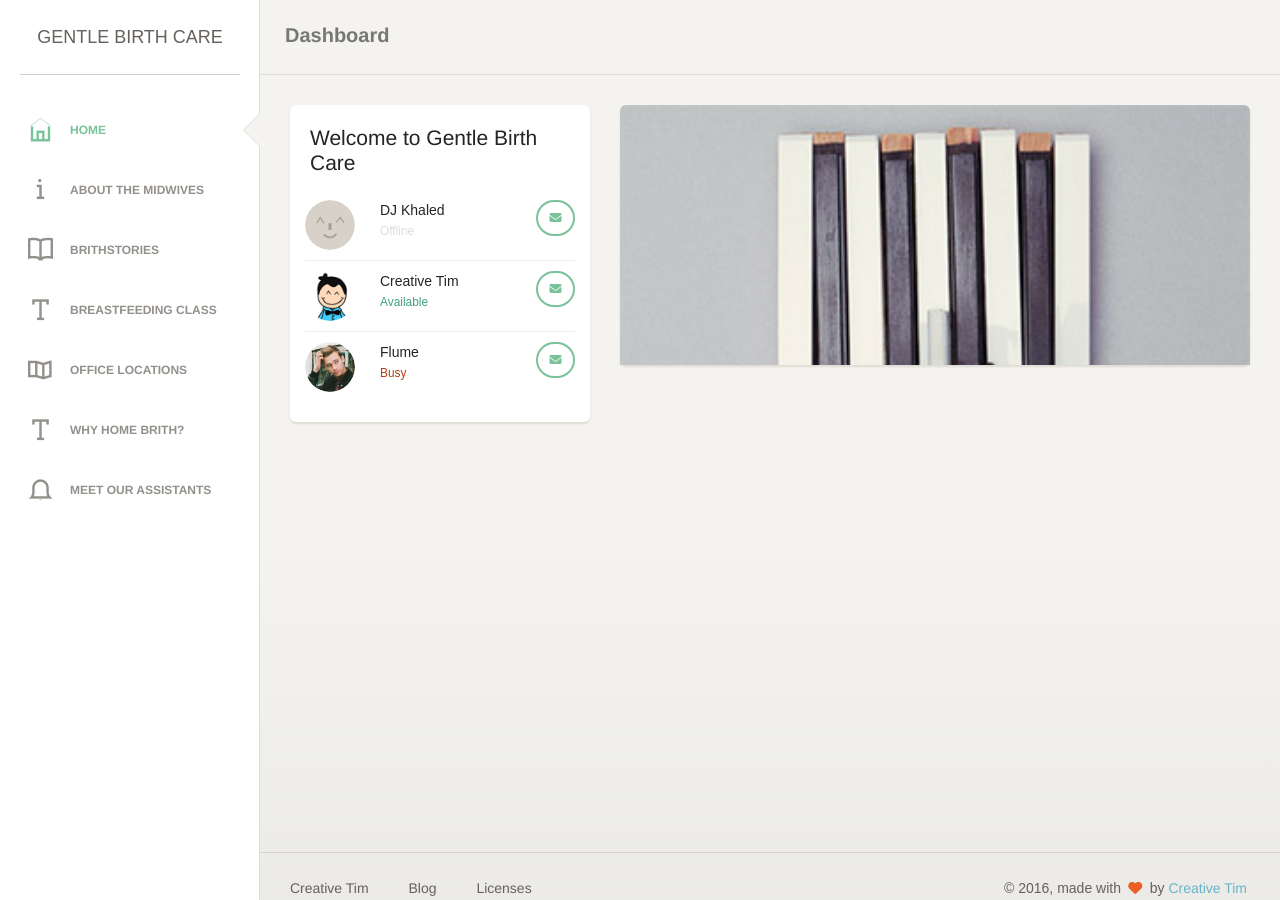
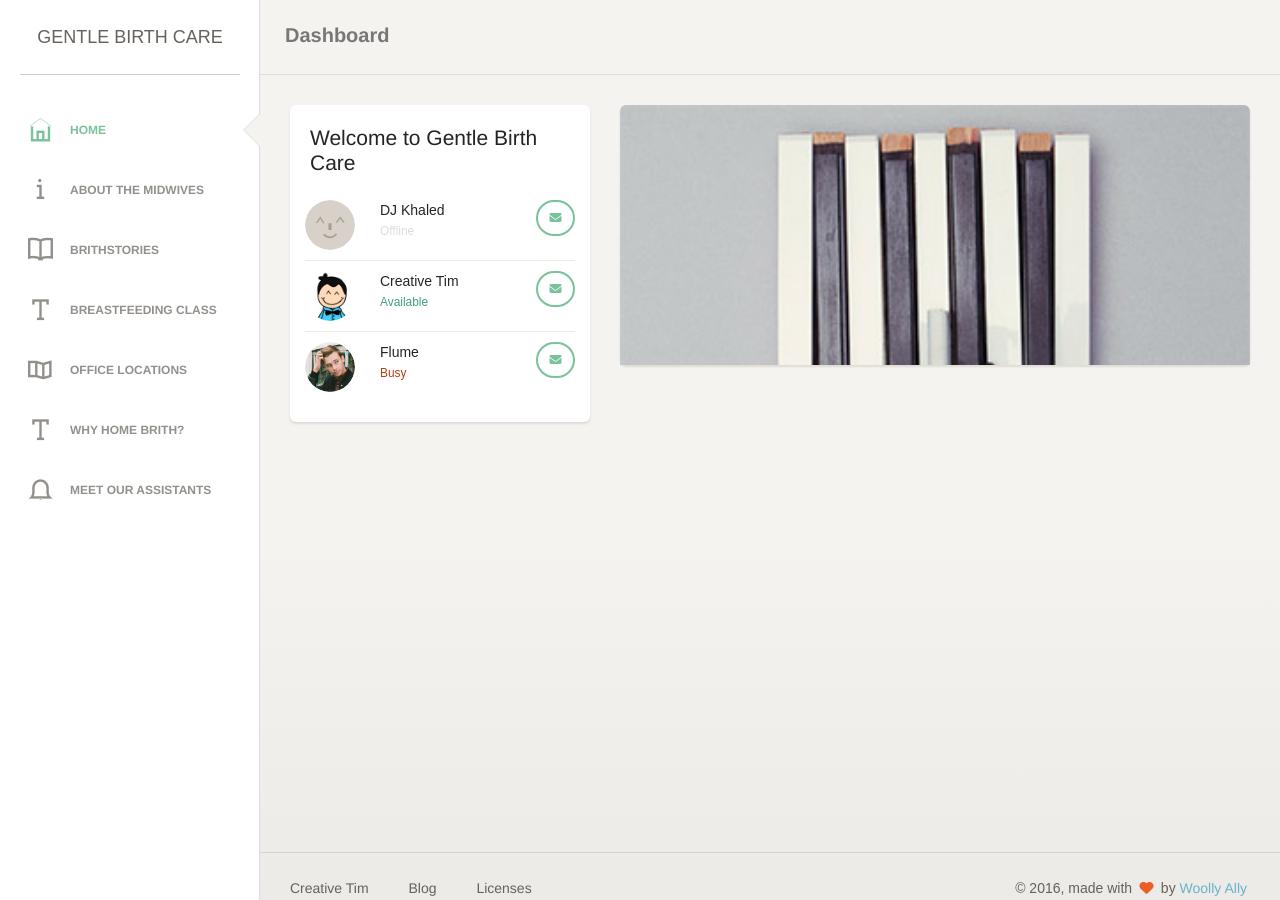
Before and after one commit to WoollyAlly/GentleBirthCare, a Jekyll site: the page built from index.html, in a window 1280 px wide. Built offline with Jekyll 4.4.1, drawn with Linux system fonts in a browser that asks for light colours; nearby versions of some CDN libraries; some web fonts are replaced.

Commit message:
Updated '/_layouts/default.html' via CloudCannon

```diff
--- a/_layouts/default.html
+++ b/_layouts/default.html
@@ -202,7 +202,7 @@
                     </ul>
                 </nav>
                 <div class="copyright pull-right">
-                    &copy; <script>document.write(new Date().getFullYear())</script>, made with <i class="fa fa-heart heart"></i> by <a href="http://www.creative-tim.com">Creative Tim</a>
+                    &copy; <script>document.write(new Date().getFullYear())</script>, made with <i class="fa fa-heart heart"></i> by <a href="www.woollyally.com">Woolly Ally</a>
                 </div>
             </div>
         </footer>
```
